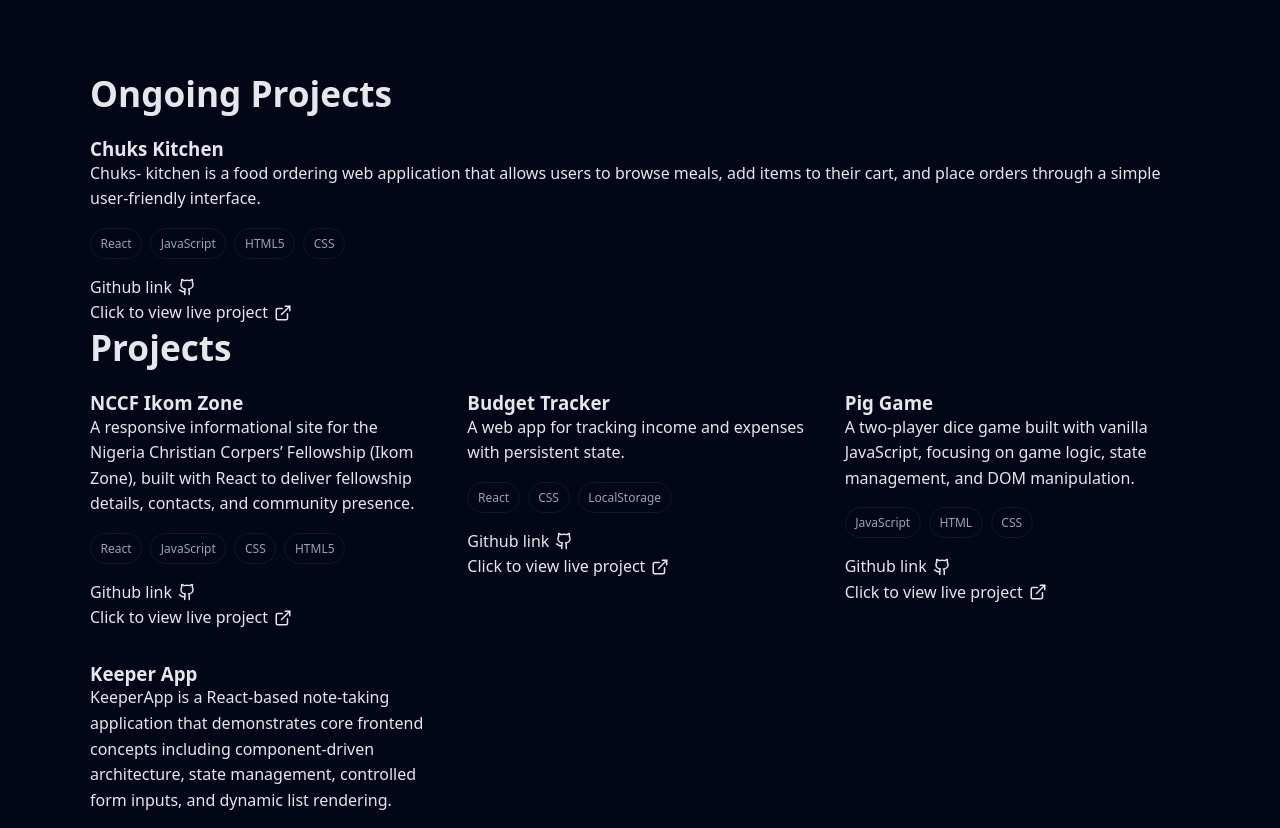
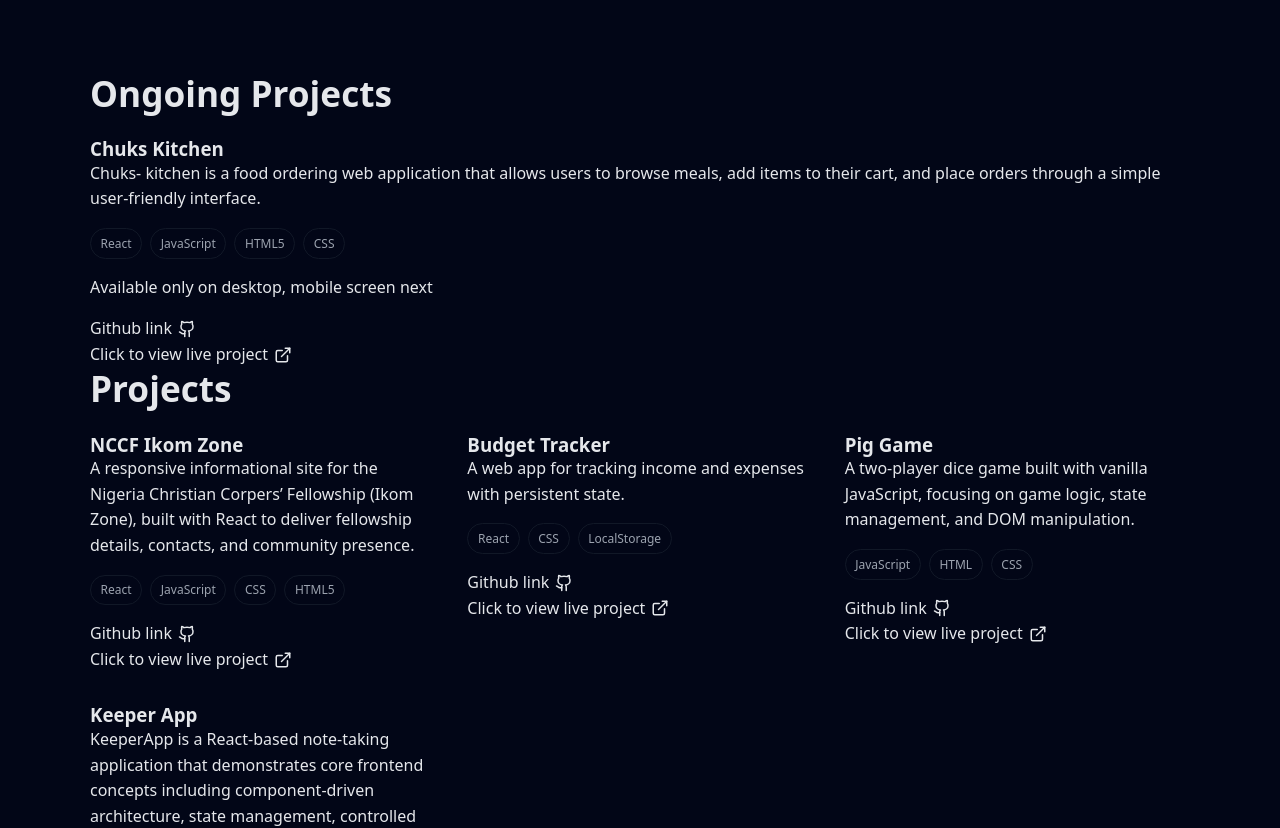
Before and after one commit to feranmi-idowu/My-Portfolio, a React (Vite) app: page / in a window 1280 px wide. Shown: the part 1100-1928 px from the top of the page. Built offline with nearby package versions, Linux system fonts and the light colour scheme.

Commit message:
ongoing upgraded

```diff
--- a/src/components/project.jsx
+++ b/src/components/project.jsx
@@ -43,8 +43,8 @@ const resentProjects = [
       description: "Chuks- kitchen is a food ordering web application that allows users to browse meals, add items to their cart, and place orders through a simple user-friendly interface. ",
       stack: ["React","JavaScript", "HTML5", "CSS"],
       live: "https://chuks-truemind-mwht.vercel.app/" ,
-      github: "https://github.com/feranmi-idowu/NoteKeeper",
-      note: "Available only on desktop,",
+      github: "https://github.com/feranmi-idowu/Chuks-truemind",
+      note: "Available only on desktop, mobile screen next",
     },
 ]
   return (
@@ -54,8 +54,8 @@ const resentProjects = [
         <div className="projects-grid">
           {resentProjects.map((resentprojects) => (
             <motion.div
-              whileHover={{ scale: 1.1 }}
-              whileTap={{ scale: 0.95 }}
+              whileHover={{ scale: 1.05 }}
+              whileTap={{ scale: 0.9 }}
               transition={{ type: "spring", stiffness: 300 }}>
               <h3>{resentprojects.title}</h3>
               <p className="description">{resentprojects.description}</p>
@@ -64,12 +64,15 @@ const resentProjects = [
                   <span key={tech}>{tech}</span>
                 ))}
               </div>
+              <div className="stack">
+                <p className="description">{resentprojects.note}</p>
+              </div>
               <div className="project-link">
                 <motion.a
                 href={resentprojects.github}
                 target="_blank"
                 rel="noopener noreferrer"
-                whileHover={{ scale: 1. }}
+                whileHover={{ scale: 1.05 }}
                 whileTap={{ scale: 0.95 }}
                 transition={{ type: "spring", stiffness: 300 }} >Github link <Github size={18}/></motion.a>
               </div>
@@ -77,7 +80,7 @@ const resentProjects = [
               <motion.a href={resentprojects.live}
                 target="_blank"
                 rel="noopener noreferrer"
-                whileHover={{ scale: 1.1 }}
+                whileHover={{ scale: 1.05 }}
                 whileTap={{ scale: 0.95 }}
                 transition={{ type: "spring", stiffness: 300 }}
               >Click to view live project <ExternalLink size={18}/></motion.a>
```
